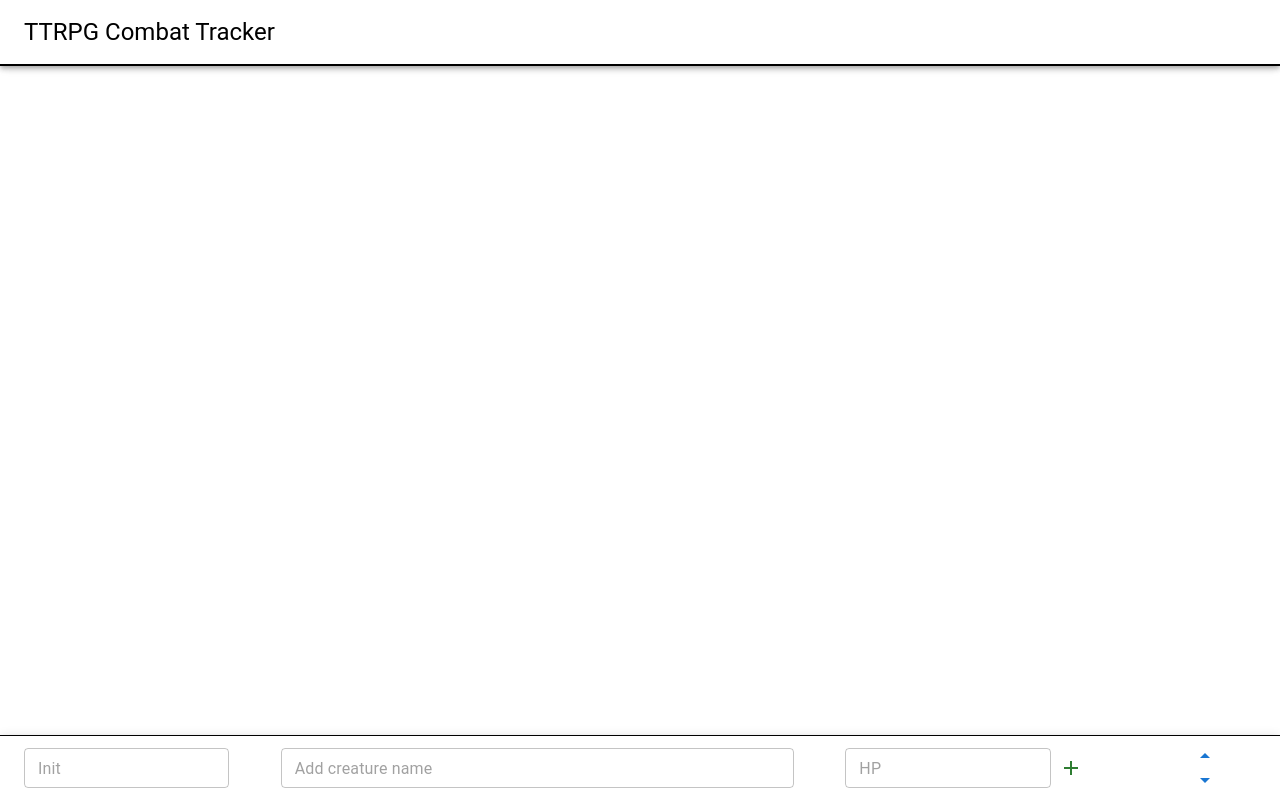
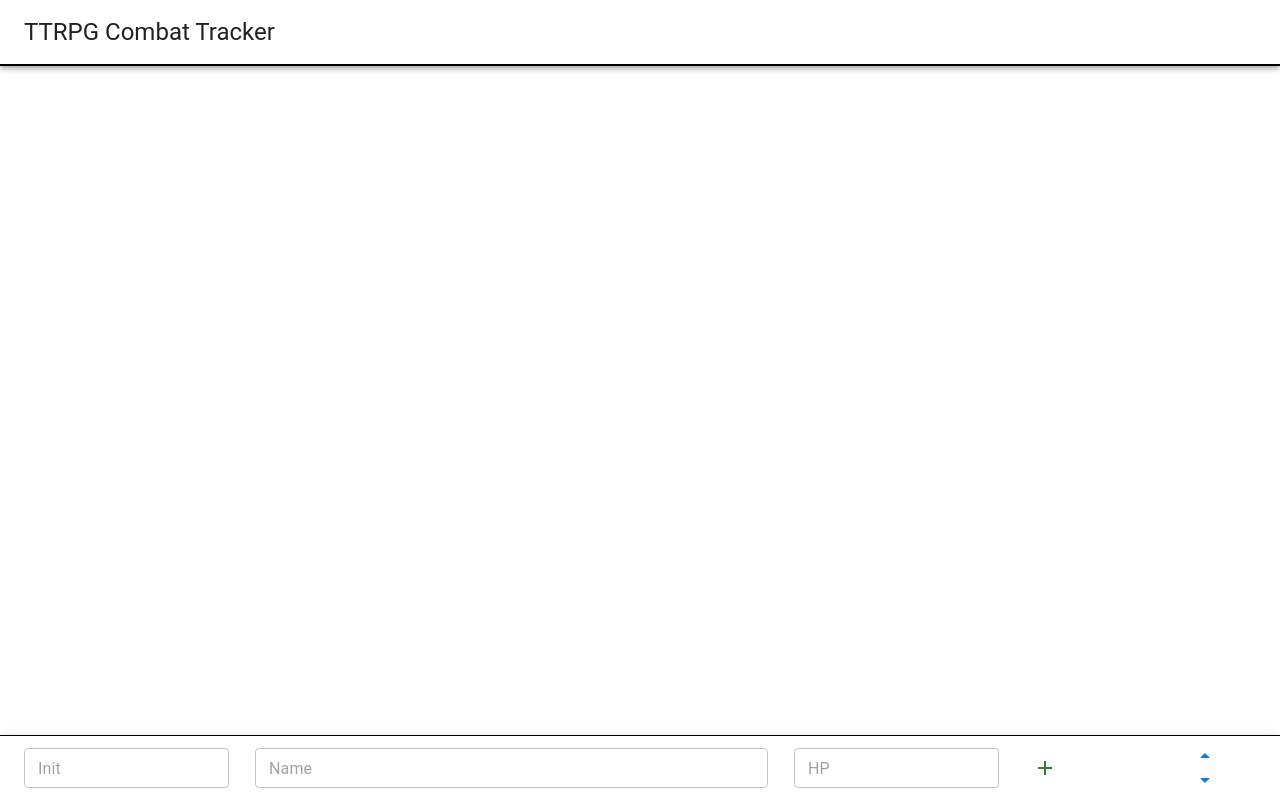
Before and after one commit to Lucobsen/encounter-tracker, a React (Create React App) app: page / in a window 1280 px wide. Built offline with nearby package versions, Linux system fonts and the light colour scheme.

Commit message:
color and style

```diff
--- a/src/components/DeleteModal.tsx
+++ b/src/components/DeleteModal.tsx
@@ -29,7 +29,12 @@ export const DeleteModal = ({
           transform: "translate(-50%, -50%)",
         }}
       >
-        <Typography textAlign="center" variant="h6" mb={2}>
+        <Typography
+          textAlign="center"
+          variant="h6"
+          mb={2}
+          color={palette.text.primary}
+        >
           {`Do you wish to delete ${name}?`}
         </Typography>
         <Stack direction="row" alignItems="center" spacing={2}>
--- a/src/components/NavBar.tsx
+++ b/src/components/NavBar.tsx
@@ -12,7 +12,7 @@ export const NavBar = () => {
       <AppBar
         position="fixed"
         sx={{
-          color: palette.mode === "light" ? "#000" : "#fff",
+          color: palette.text.primary,
           borderBottom: `2px solid ${
             palette.mode === "light" ? "#000" : "#fff"
           }`,
--- a/src/components/NewCreatureRow.tsx
+++ b/src/components/NewCreatureRow.tsx
@@ -59,7 +59,7 @@ export const NewCreatureRow = ({ onAdd, changeTurn }: INewCreatureRowProps) => {
             />
           </Grid>
 
-          <Grid item xs={0.5}></Grid>
+          <Grid item xs={0.25}></Grid>
 
           <Grid item xs={5}>
             <TextField
@@ -71,11 +71,11 @@ export const NewCreatureRow = ({ onAdd, changeTurn }: INewCreatureRowProps) => {
               }
               value={newCreature?.name ?? ""}
               variant="outlined"
-              placeholder="Add creature name"
+              placeholder="Name"
             />
           </Grid>
 
-          <Grid item xs={0.5}></Grid>
+          <Grid item xs={0.25}></Grid>
 
           <Grid item xs={2}>
             <TextField
@@ -90,6 +90,8 @@ export const NewCreatureRow = ({ onAdd, changeTurn }: INewCreatureRowProps) => {
               placeholder="HP"
             />
           </Grid>
+
+          <Grid item xs={0.25}></Grid>
 
           <Grid item xs={1}>
             <IconButton
@@ -117,6 +119,8 @@ export const NewCreatureRow = ({ onAdd, changeTurn }: INewCreatureRowProps) => {
             </IconButton>
           </Grid>
 
+          <Grid item xs={0.25}></Grid>
+
           <Grid item xs={1}>
             <Stack>
               <IconButton
```
